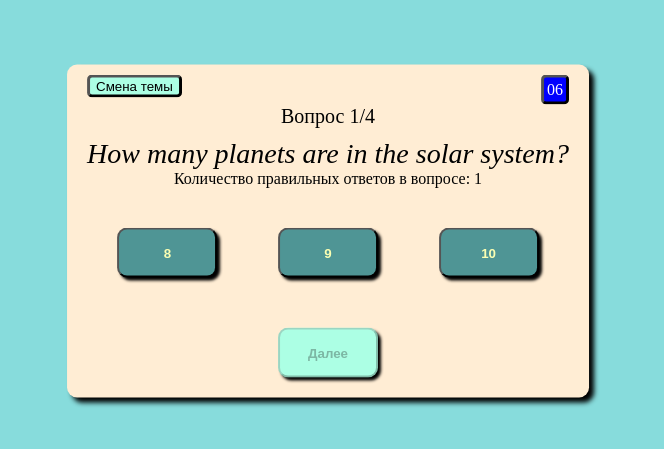
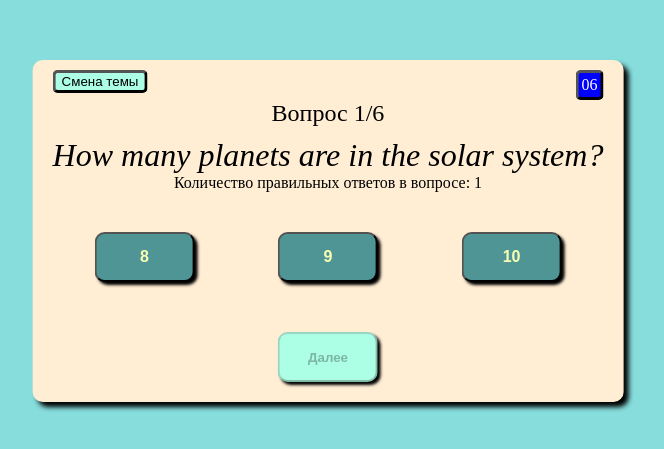
Before and after one commit to A3a3el666/ForModson, a plain HTML site: page index.html in a window 1280 px wide. Shown: the part 169-618 px from the top of the page, without its empty margins (312-976 px from the left). Drawn offline with Linux system fonts and the light colour scheme.

Commit message:
Task1update8

```diff
--- a/script.js
+++ b/script.js
@@ -102,6 +102,60 @@ const DATA = [
             },
         ]
     },
+    {
+        question:'How many chromosomes are in the human genome?',
+        numOfTrueAnswers: 1,
+        answers:[
+            {
+                id:'13',
+                value: '42',
+                correct: false,
+
+            },
+            {
+                id:'14',
+                value: '47',
+                correct: false,
+
+            },
+            {
+                id:'15',
+                value: '46',
+                correct: true,
+
+            },
+        ]
+    },
+    {
+        question:'Which of these characters are friends with Harry Potter?',
+        numOfTrueAnswers: 2,
+        answers:[
+            {
+                id:'16',
+                value: 'Ron Weasley',
+                correct: true,
+
+            },
+            {
+                id:'17',
+                value: 'Draco Malfoy',
+                correct: false,
+
+            },
+            {
+                id:'18',
+                value: 'Hermione Granger',
+                correct: true,
+
+            },
+            {
+                id:'19',
+                value: 'Severus Snape',
+                correct: false,
+
+            },
+        ]
+    },
 ];
 
 let sumTime;
@@ -135,7 +189,7 @@ const updateTimer = () => {
         LS.setItem('time',JSON.stringify(time));
     }
 
-    if(time < 0 && JSON.parse(LS.getItem('CurrentState')) != (DATA.length + 1)){
+    if(time < 1 && JSON.parse(LS.getItem('CurrentState')) != (DATA.length + 1)){
         if(DATA.length === nextQuestion){
             sumTime += (10 - time);
             LS.setItem('SumTime', JSON.stringify(sumTime));
@@ -205,10 +259,9 @@ quiz.addEventListener('click',(event) =>{
 
         if(checkCorrect/numberOfTrueAnswers === 1){
             count++;
+            LS.setItem('Count',JSON.stringify(count));
             checkCorrect = 0;
         }
-
-        LS.setItem('Count',JSON.stringify(count));
 
         if(DATA.length === nextQuestion){
             sumTime += (10 - time);
@@ -289,7 +342,25 @@ const renderResults = (count) => {
     let finishTime = JSON.parse(LS.getItem('SumTime'));
     count = JSON.parse(LS.getItem('Count'));
 
-    results.innerHTML = `<p class="result">Вы решили ${count} из ${DATA.length} вопросов за ${finishTime = finishTime > 40 ? finishTime-DATA.length : finishTime} секунд.</p>`
+    let seconds = finishTime % 60;
+    let minutes = Math.floor(finishTime / 60);
+
+    seconds = (seconds%10 === 1 && (seconds > 20 || seconds < 10)) ? seconds + " секунду" :
+    (seconds%10 > 1 && seconds%10 < 5) ? seconds + " секунды" :
+    seconds + " секунд";
+
+    seconds = finishTime >= 60 ? " и " + seconds : seconds;
+    seconds = (minutes > 0 && finishTime % 60 === 0) ? " " : seconds;
+
+    minutes = (minutes%10 === 1 && (minutes > 20 || minutes < 10)) ? minutes + " минуту" :
+    (minutes%10 > 1 && minutes%10 < 5) ? minutes + " минуты" :
+    minutes + " минут";
+
+    if(finishTime >= 60){
+        results.innerHTML = `<p class="result">Вы решили ${count} из ${DATA.length} вопросов за ${minutes}${seconds}.</p>`
+    }else {
+        results.innerHTML = `<p class="result">Вы решили ${count} из ${DATA.length} вопросов за ${seconds}.</p>`
+    }
 
     LS.setItem('CurrentState',JSON.stringify(DATA.length+1));
 };
--- a/style.css
+++ b/style.css
@@ -41,7 +41,7 @@ body{
 
 .quizNumOfQuestions{
     text-align: center;
-    font-size: 20px;
+    font-size: 24px;
     margin-top: 30px;
 }
 
@@ -49,13 +49,14 @@ body{
 
 .quizQuestions-item-question{
     text-align: center;
-    font-size: 28px;
+    font-size: 32px;
     font-style: italic;
     margin-top: 10px;
 }
 
 .quizQuestion-item-numOfAnswers{
     text-align: center;
+    font-size: 16px;
 }
 
 .quizQuestions-item-answers{
@@ -110,11 +111,13 @@ body{
 
 .answerClick{
     cursor: pointer;
+    margin: 0 20px 0 20px;
     margin-top: 40px;
     color: #fbffb3;
     background-color: rgb(79, 149, 149);
     height: 50px;
     width: 100px;
+    font-size: 16px;
     font-weight: bold;
     border-radius: 10px;
     box-shadow: 3px 3px 3px black;
@@ -158,6 +161,7 @@ body{
 @media screen and (max-width:1000px) {
     .answerClick{
         margin: 30px 10px 0 10px;
+        font-size: 14px;
     }
 }
 
@@ -189,6 +193,7 @@ body{
         margin: 30px 10px 0 10px;
         height: 40px;
         width: 30%;
+        font-size: 12px;
     }
 
     .result{
@@ -238,7 +243,7 @@ body{
             width: 15%;
         }
         .themeSwitchButton{
-            font-size: 12px;
+            font-size: 10px;
             width: 50%;
         }
     }
```
